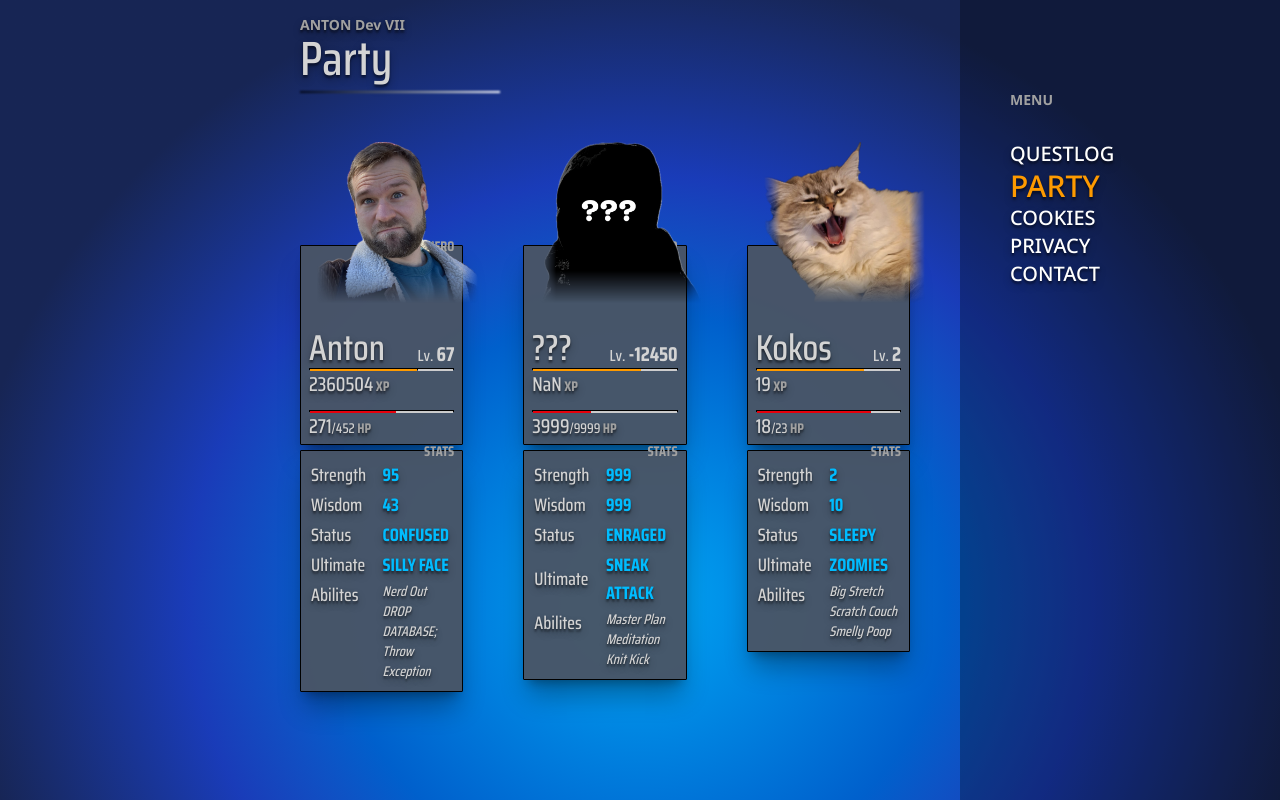
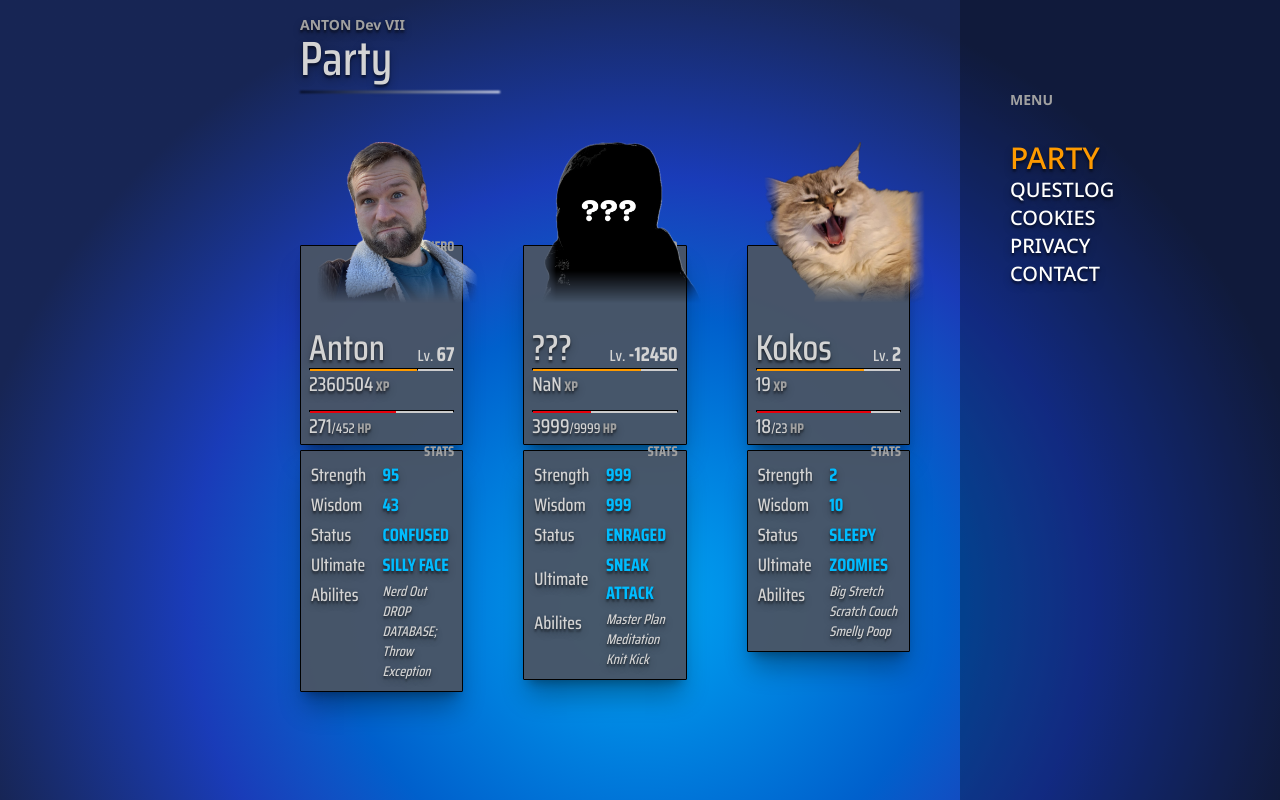
Before and after one commit to audioanton/dev-website-frontend, a Next.js app: page / in a window 1280 px wide. Built offline with nearby package versions, Linux system fonts and the light colour scheme.

Commit message:
feat: SPA now link driven

```diff
--- a/app/page.tsx
+++ b/app/[[...section]]/page.tsx
@@ -3,12 +3,14 @@
 import Header from "@/app/ui/blocks/Header";
 import Sidebar from "@/app/ui/blocks/Sidebar";
 import Main from "@/app/ui/blocks/Main";
-import Questlog from "./ui/sections/Questlog";
-import Contact from "./ui/sections/Contact";
-import Party from "./ui/sections/Party";
-import Policy from "./ui/sections/Policy";
+import Questlog from "../ui/sections/Questlog";
+import Contact from "../ui/sections/Contact";
+import Party from "../ui/sections/Party";
+import Policy from "../ui/sections/Policy";
 import React, { useState } from "react";
 import { Noto_Sans, Saira_Condensed } from "next/font/google";
+import { useEffect } from "react";
+import { useParams, notFound } from "next/navigation";
 
 const notoSans = Noto_Sans({
   weight: "variable",
@@ -26,16 +28,33 @@ const fonts = {
 };
 
 export default function Home() {
-  const [focusedSection, setFocusedSection] = useState("Party");
+  const params = useParams();
+
+  const routeSection = params.section?.[0] || "";
+
+  const validSections: Record<string, string> = {
+    "": "Party",
+    questlog: "Questlog",
+    party: "Party",
+    cookies: "Cookies",
+    contact: "Contact",
+    privacy: "Privacy",
+  };
+
+  if (routeSection !== "" && !validSections[routeSection.toLowerCase()]) {
+    notFound();
+  }
+
+  const focusedSection = validSections[routeSection.toLowerCase()] || "Party";
 
   const sections = [
     {
+      name: "Party",
+      jsx: <Party fonts={fonts} />,
+    },
+    {
       name: "Questlog",
       jsx: <Questlog font={sairaBold} />,
-    },
-    {
-      name: "Party",
-      jsx: <Party fonts={fonts} />,
     },
     {
       name: "Cookies",
@@ -51,10 +70,6 @@ export default function Home() {
     },
   ];
 
-  const selectSection = (title: string): void => {
-    setFocusedSection(title);
-  };
-
   return (
     <div className="w-screen h-screen">
       <Header
@@ -64,7 +79,6 @@ export default function Home() {
       />
       <Sidebar
         active={focusedSection}
-        select={selectSection}
         content={sections.map((section) => section.name)}
         menuFont={notoSans}
       />
--- a/app/ui/blocks/Sidebar.tsx
+++ b/app/ui/blocks/Sidebar.tsx
@@ -3,16 +3,23 @@
 import { NextFont } from "next/dist/compiled/@next/font";
 import Modal from "../components/Modal";
 import { useState } from "react";
+import { useRouter } from "next/navigation";
 
 interface SidebarProps {
-  select: (section: string) => void;
   content: string[];
   menuFont: NextFont;
   active: string;
 }
 
-const Sidebar = ({ select, content, menuFont, active }: SidebarProps) => {
+const Sidebar = ({ content, menuFont, active }: SidebarProps) => {
   const [mobileOpen, setMobileOpen] = useState(false);
+
+  const router = useRouter();
+
+  const select = (title: string) => {
+    const path = title === "Party" ? "/" : `/${title.toLowerCase()}`;
+    router.push(path, { scroll: false });
+  };
 
   const openMobileMenu = () => {
     setMobileOpen(true);
```
